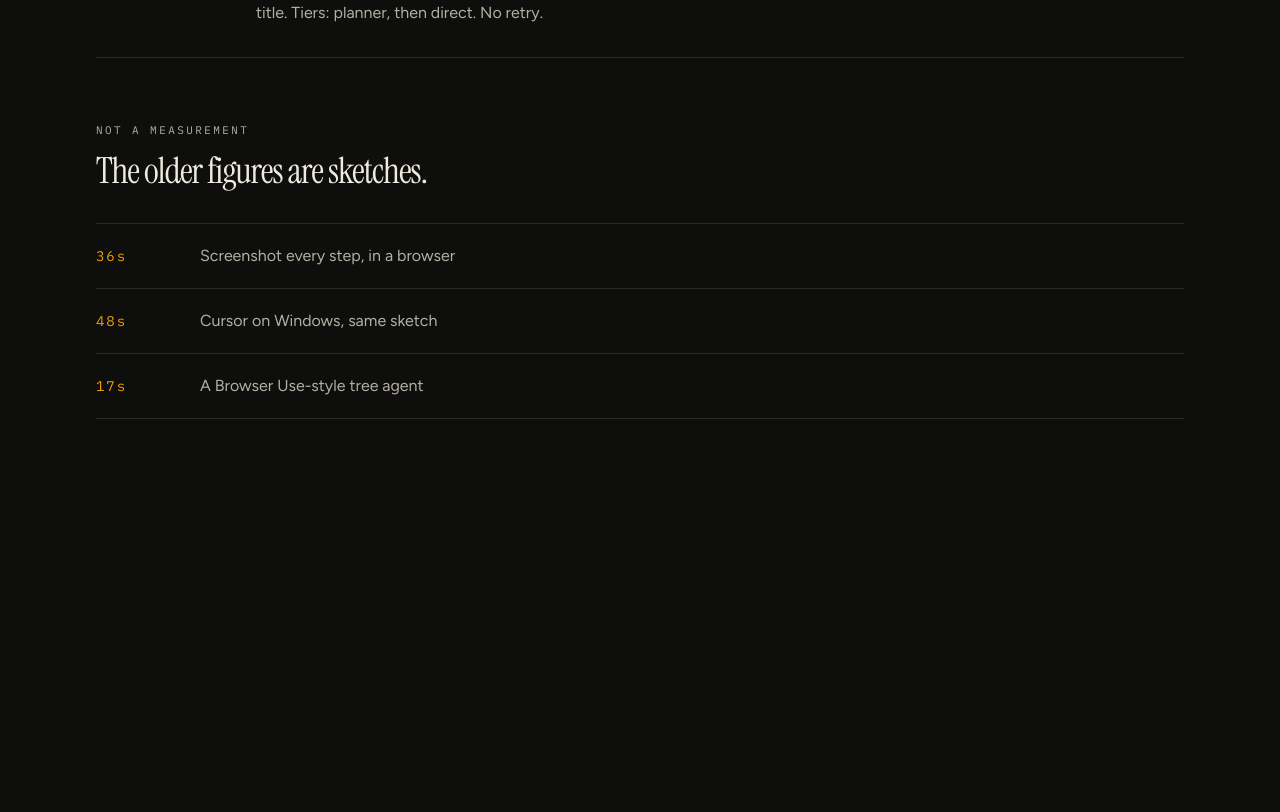
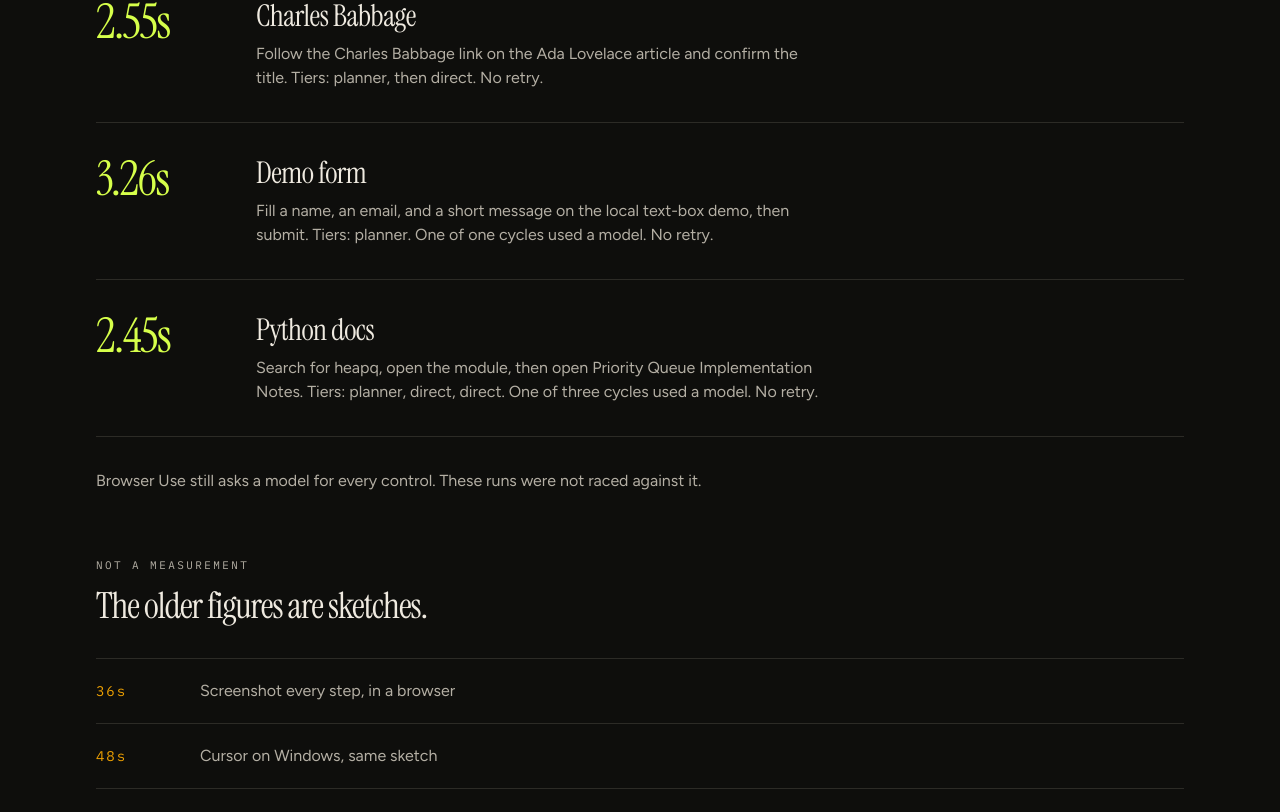
Before and after one commit to advcode118/alexs-computeruseoptimisation, a Next.js app: page /runs in a window 1280 px wide. Shown: the part 1109-1921 px from the top of the page. Before the commit the page ends 1608 px from the top, so only its background shows below. Built offline with nearby package versions, Linux system fonts and the light colour scheme.

Commit message:
Publish the demo form and Python docs runs

```diff
--- a/app/runs/page.tsx
+++ b/app/runs/page.tsx
@@ -34,7 +34,7 @@ export default function RunsPage() {
       <main className="mx-auto max-w-6xl px-5 py-14 sm:px-8 sm:py-20">
         <p className="font-mono text-[11px] tracking-[0.22em] text-amber uppercase">Measured</p>
         <h1 className="mt-4 max-w-[16ch] font-serif text-6xl leading-[0.9] tracking-[-0.03em] sm:text-7xl">
-          Five runs on this router.
+          Seven runs on this router.
         </h1>
         <p className="mt-6 max-w-2xl text-lg leading-relaxed text-muted">
           Wall-clock time includes launching Chrome. The bars on the clock page were not remeasured.
@@ -91,7 +91,30 @@ export default function RunsPage() {
               </p>
             </div>
           </li>
+          <li className="grid gap-3 py-8 sm:grid-cols-[8rem_minmax(0,1fr)] sm:gap-8">
+            <p className="font-serif text-5xl tracking-[-0.03em] text-lime">3.26s</p>
+            <div>
+              <h2 className="font-serif text-3xl tracking-[-0.02em]">Demo form</h2>
+              <p className="mt-2 max-w-xl text-muted">
+                Fill a name, an email, and a short message on the local text-box demo, then submit.
+                Tiers: planner. One of one cycles used a model. No retry.
+              </p>
+            </div>
+          </li>
+          <li className="grid gap-3 py-8 sm:grid-cols-[8rem_minmax(0,1fr)] sm:gap-8">
+            <p className="font-serif text-5xl tracking-[-0.03em] text-lime">2.45s</p>
+            <div>
+              <h2 className="font-serif text-3xl tracking-[-0.02em]">Python docs</h2>
+              <p className="mt-2 max-w-xl text-muted">
+                Search for heapq, open the module, then open Priority Queue Implementation Notes.
+                Tiers: planner, direct, direct. One of three cycles used a model. No retry.
+              </p>
+            </div>
+          </li>
         </ol>
+        <p className="mt-8 max-w-2xl text-muted">
+          Browser Use still asks a model for every control. These runs were not raced against it.
+        </p>
 
         <section className="mt-16" aria-labelledby="sketches-title">
           <p className="font-mono text-[11px] tracking-[0.22em] text-muted uppercase">Not a measurement</p>
```
